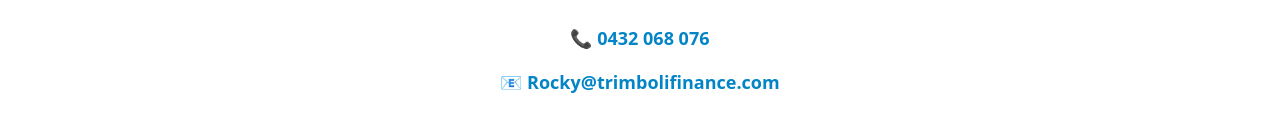
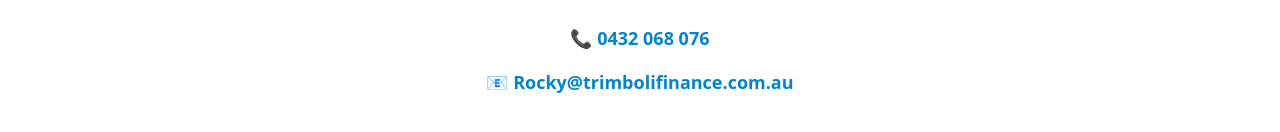
Before and after one commit to gianninatcassar-hash/trimboli-finance, a React (Vite) app: page / in a window 1280 px wide. Shown: the part 612-744 px from the top of the page. Built offline with nearby package versions, Linux system fonts and the light colour scheme.

Commit message:
Update App.jsx

```diff
--- a/src/App.jsx
+++ b/src/App.jsx
@@ -4,7 +4,7 @@
   name: "Trimboli Finance",
   tagline: "Helping you secure the right loan, stress-free.",
   phone: "0432 068 076",
-  email: "Rocky@trimbolifinance.com",
+  email: "Rocky@trimbolifinance.com.au",
   address: "",
   abn: "",
   creditLicense: "",
```
